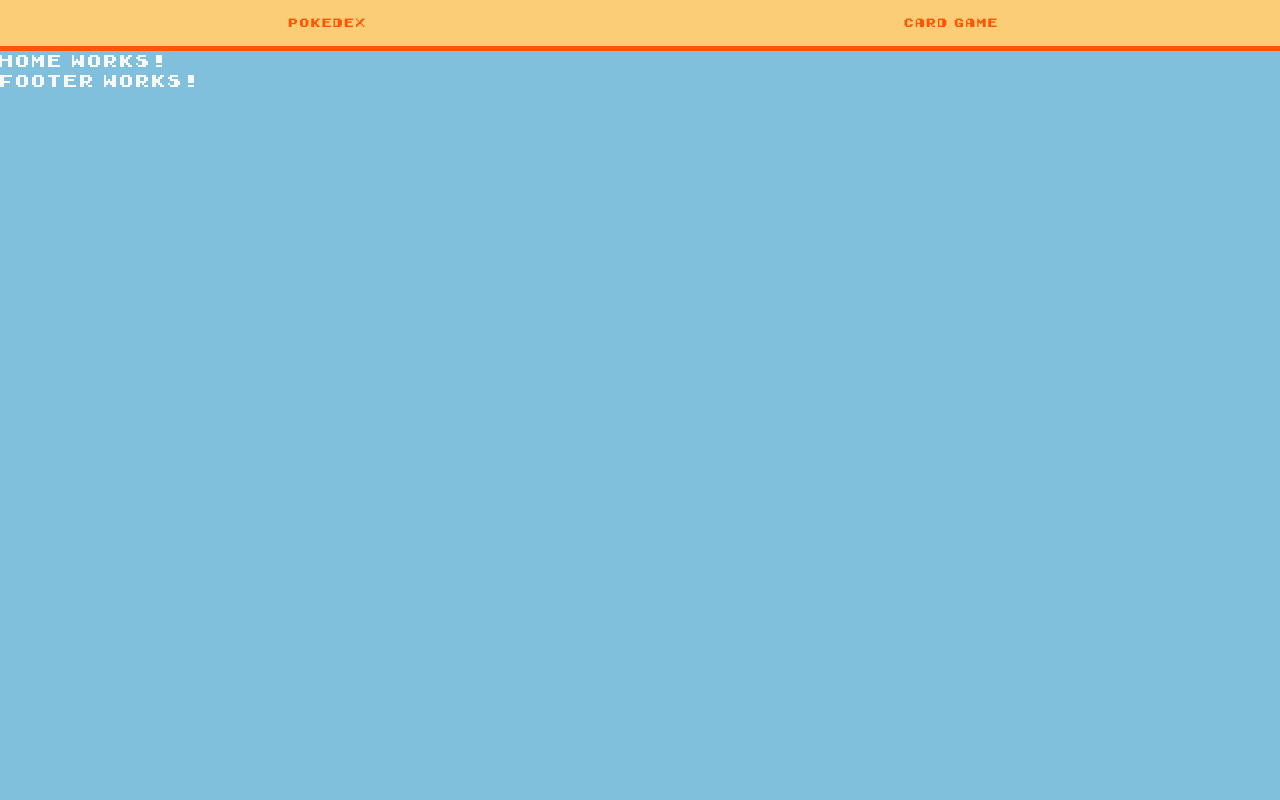
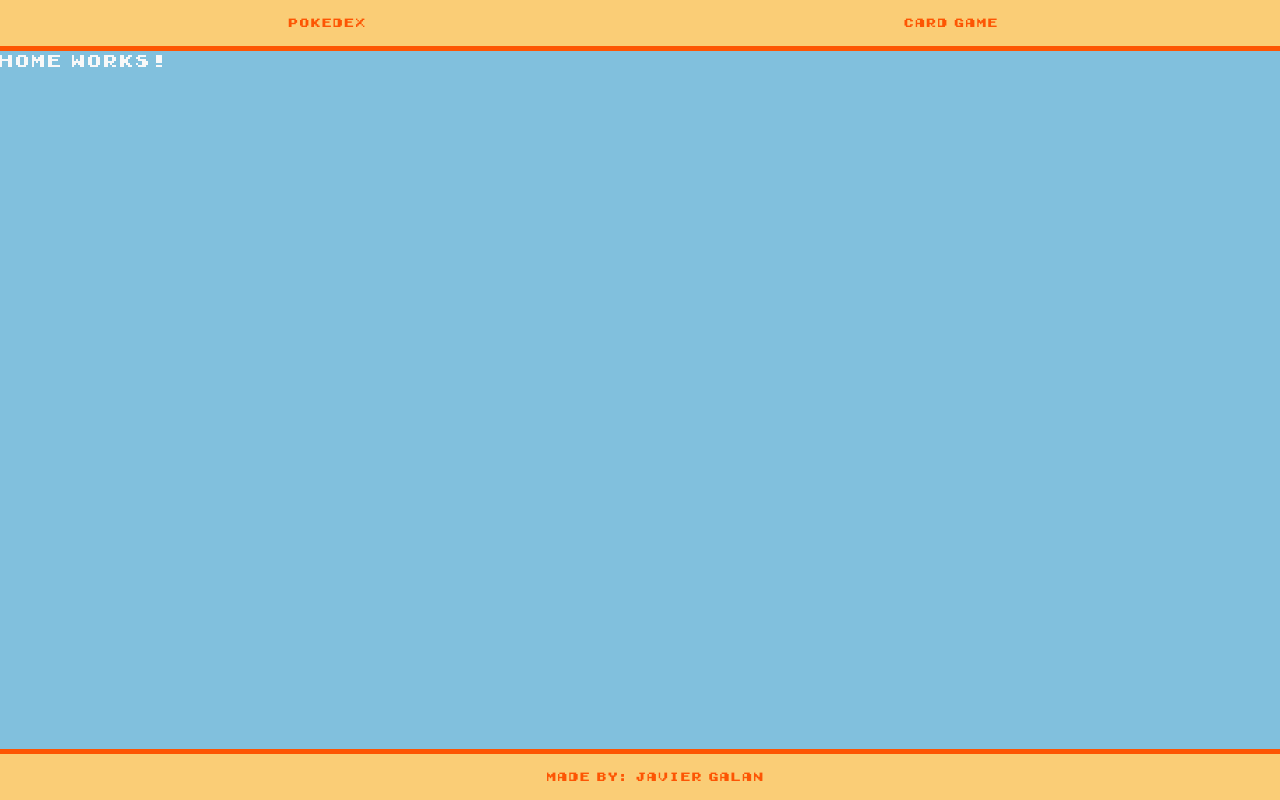
Before and after one commit to javier26galan/poke-app, an Angular app: page / in a window 1280 px wide. Built offline with nearby package versions, Linux system fonts and the light colour scheme.

Commit message:
added footer

```diff
--- a/src/app/layout/card-game/card-game.component.html
+++ b/src/app/layout/card-game/card-game.component.html
@@ -4,7 +4,7 @@
 <span *ngIf="GAMEOVER == false" class="life-count">
  Lives: {{this.life}}
 </span>
-<div class="game-container" *ngIf="gameArr.length > 1 && GAMEOVER == false">
+<div class="game-container" id="game" *ngIf="gameArr.length > 1 && GAMEOVER == false">
   <div class="game-card back" id="{{card.name}}" (click)="pickCard($event)" *ngFor="let card of gameArr;">
     <div class="game__img-container" >
       <img *ngIf="card.side === true" src="{{card.sprite}}" alt="" class="game__img">
--- a/src/app/layout/card-game/card-game.component.ts
+++ b/src/app/layout/card-game/card-game.component.ts
@@ -30,16 +30,19 @@ export class CardGameComponent implements OnInit {
 
   // change the side of the card if false or continue if true
   handleSelection(checked: boolean, arr: CardGame[]) {
-    setTimeout(() => {
       if (!checked) {
-        for (let i = 0; i < arr.length; i++) {
-          arr[i].side = false;
-        }
         this.life--;
+        // in timeout to delay the turn of the card
+        setTimeout(() => {
+          for (let i = 0; i < arr.length; i++) {
+            arr[i].side = false;
+            document.getElementById(`${arr[i].name}`)?.classList.add("back");
+          }
+        }, 500);
       } else {
         this.POINTS++;
       }
-    }, 2000);
+
   }
 
   // check the chosen cards
@@ -49,9 +52,10 @@ export class CardGameComponent implements OnInit {
 
   // select a card and change side
   pickCard($event: any) {
-    console.log($event);
     let name = $event.target.id;
     let img = $event.target.childNodes[0];
+    const gameContainer = document.getElementById("game");
+    gameContainer?.classList.add('disabled');
     $event.target.classList.remove('back');
     img.classList.add('animation');
     // take the selected card a put it in the chosen array
@@ -67,7 +71,11 @@ export class CardGameComponent implements OnInit {
       this.handleSelection(check, this.chosenArr);
       this.chosenArr = [];
     }
-    console.log(`Points: ${this.POINTS}/${this.gameArr.length / 2}`);
+    // eliminate the animation class
+    setTimeout(() => {
+      img.classList.remove('animation');
+      gameContainer?.classList.remove('disabled');
+    }, 1000);
     if (this.life == 0) {
       alert('Game over');
       this.GAMEOVER = true;
@@ -76,10 +84,6 @@ export class CardGameComponent implements OnInit {
       alert('You won');
       this.GAMEOVER = true;
     }
-    // eliminate the animation class
-    setTimeout(() => {
-      img.classList.remove('animation');
-    }, 2000);
   }
 
   // randomize the content of an array
--- a/src/app/layout/footer/footer.component.css
+++ b/src/app/layout/footer/footer.component.css
@@ -0,0 +1,20 @@
+
+.footer-container{
+  display: grid;
+  grid-template-columns: repeat(1, 1fr);
+  justify-content: space-between;
+  text-align: center;
+  padding: 1em;
+  background-color: var(--yellow);
+  border-top: 5px solid var(--red);
+  position: fixed;
+  bottom: 0;
+  width: 100%;
+}
+.footer__author-name{
+  font-size: 0.70em;
+  list-style: none;
+  text-decoration: none;
+  color: var(--red);
+  cursor: pointer;
+}
--- a/src/app/layout/footer/footer.component.html
+++ b/src/app/layout/footer/footer.component.html
@@ -1 +1,5 @@
-<p>footer works!</p>
+<footer class="footer-container">
+  <div class="footer__author-info">
+    <p class="footer__author-name"> Made By: Javier Galan</p>
+  </div>
+</footer>
--- a/src/app/layout/pokedex/pokemon-detail/pokemon-detail.component.css
+++ b/src/app/layout/pokedex/pokemon-detail/pokemon-detail.component.css
@@ -11,6 +11,7 @@
   right: 0;
   bottom: 0;
   margin: auto;
+  z-index: 1;
 }
 .poke-container--close{
   display: flex;
--- a/src/styles.css
+++ b/src/styles.css
@@ -59,3 +59,7 @@ body {
   color: var(--white);
   background-color: var(--ligthBlue);
 }
+
+.disabled {
+  pointer-events: none;
+}
```
